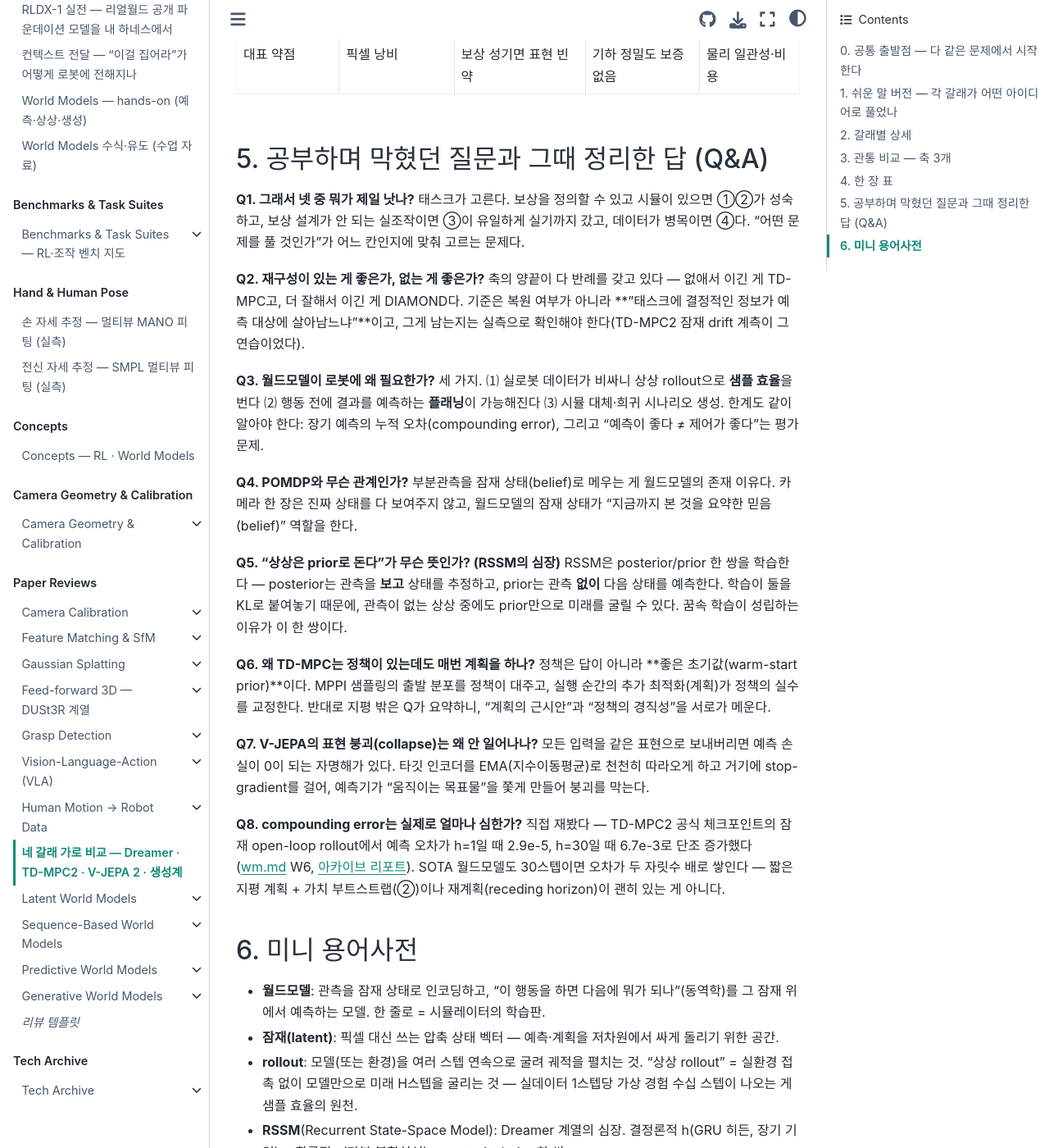
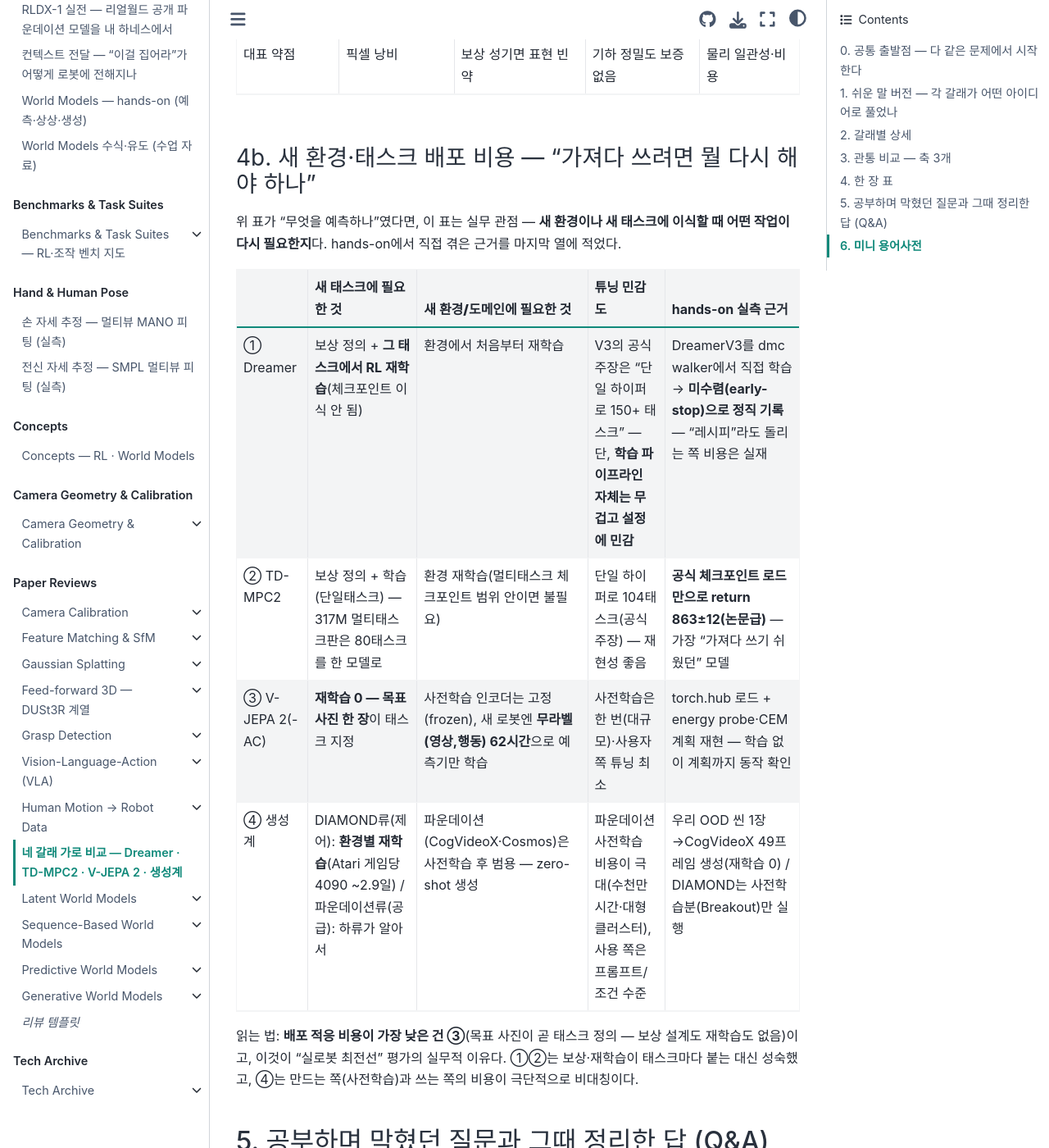
Before and after one commit to DoHyun468/robotics-study, a Jupyter Book: the page built from world-models/four-families.md, in a window 1280 px wide and 1400 px high, scrolled down 9320 px. Shown: the whole window at 82% size. Built offline with Jupyter Book 1.0.4 settings and Sphinx 7.4.7 and the Sphinx Book theme 1.1.4, drawn with Linux system fonts in a browser that asks for light colours.

Commit message:
four-families: add deployment-cost comparison table (4b)

```diff
--- a/world-models/four-families.md
+++ b/world-models/four-families.md
@@ -162,6 +162,19 @@ $$\mathcal{L}(\theta,\phi)=\big\|P_\phi(E_\theta(x),\Delta)-\operatorname{sg}(E_
 | 이 사이트의 실습 접점 | 계보 정리 | **재현 863 + 잠재 drift 계측** | 관심축(표현 예측) | 3D 일관성 관점 |
 | 대표 약점 | 픽셀 낭비 | 보상 성기면 표현 빈약 | 기하 정밀도 보증 없음 | 물리 일관성·비용 |
 
+### 4b. 새 환경·태스크 배포 비용 — "가져다 쓰려면 뭘 다시 해야 하나"
+
+위 표가 "무엇을 예측하나"였다면, 이 표는 실무 관점 — **새 환경이나 새 태스크에 이식할 때 어떤 작업이 다시 필요한지**다. hands-on에서 직접 겪은 근거를 마지막 열에 적었다.
+
+| | 새 **태스크**에 필요한 것 | 새 **환경/도메인**에 필요한 것 | 튜닝 민감도 | hands-on 실측 근거 |
+|---|---|---|---|---|
+| ① Dreamer | 보상 정의 + **그 태스크에서 RL 재학습**(체크포인트 이식 안 됨) | 환경에서 처음부터 재학습 | V3의 공식 주장은 "단일 하이퍼로 150+ 태스크" — 단, **학습 파이프라인 자체는 무겁고 설정에 민감** | DreamerV3를 dmc walker에서 직접 학습 → **미수렴(early-stop)으로 정직 기록** — "레시피"라도 돌리는 쪽 비용은 실재 |
+| ② TD-MPC2 | 보상 정의 + 학습(단일태스크) — 317M 멀티태스크판은 80태스크를 한 모델로 | 환경 재학습(멀티태스크 체크포인트 범위 안이면 불필요) | 단일 하이퍼로 104태스크(공식 주장) — 재현성 좋음 | **공식 체크포인트 로드만으로 return 863±12(논문급)** — 가장 "가져다 쓰기 쉬웠던" 모델 |
+| ③ V-JEPA 2(-AC) | **재학습 0 — 목표 사진 한 장**이 태스크 지정 | 사전학습 인코더는 고정(frozen), 새 로봇엔 **무라벨 (영상,행동) 62시간**으로 예측기만 학습 | 사전학습은 한 번(대규모)·사용자 쪽 튜닝 최소 | torch.hub 로드 + energy probe·CEM 계획 재현 — 학습 없이 계획까지 동작 확인 |
+| ④ 생성계 | DIAMOND류(제어): **환경별 재학습**(Atari 게임당 4090 ~2.9일) / 파운데이션류(공급): 하류가 알아서 | 파운데이션(CogVideoX·Cosmos)은 사전학습 후 범용 — zero-shot 생성 | 파운데이션 사전학습 비용이 극대(수천만 시간·대형 클러스터), 사용 쪽은 프롬프트/조건 수준 | 우리 OOD 씬 1장→CogVideoX 49프레임 생성(재학습 0) / DIAMOND는 사전학습분(Breakout)만 실행 |
+
+읽는 법: **배포 적응 비용이 가장 낮은 건 ③**(목표 사진이 곧 태스크 정의 — 보상 설계도 재학습도 없음)이고, 이것이 "실로봇 최전선" 평가의 실무적 이유다. ①②는 보상·재학습이 태스크마다 붙는 대신 성숙했고, ④는 만드는 쪽(사전학습)과 쓰는 쪽의 비용이 극단적으로 비대칭이다.
+
 ## 5. 공부하며 막혔던 질문과 그때 정리한 답 (Q&A)
 
 **Q1. 그래서 넷 중 뭐가 제일 낫나?**
```
